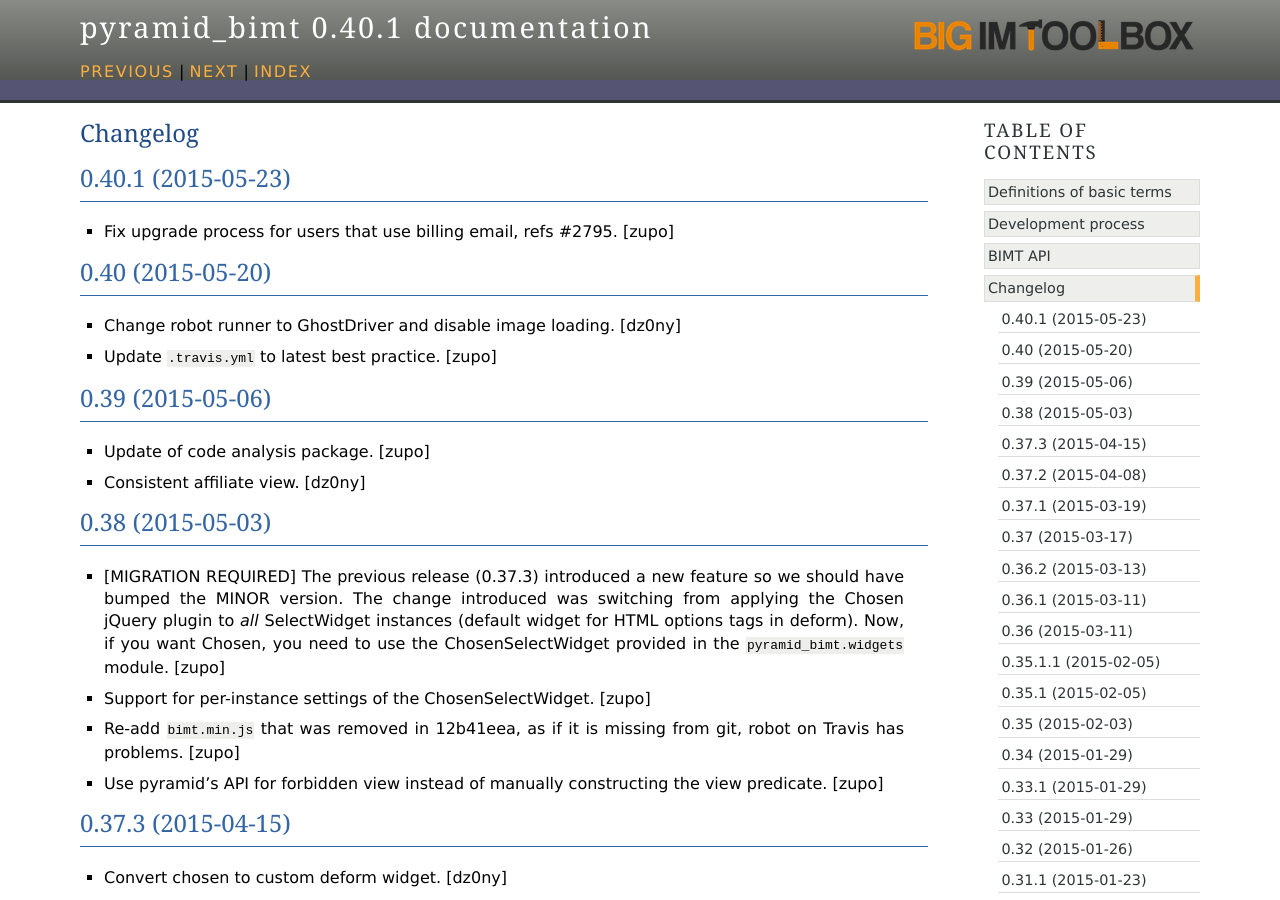
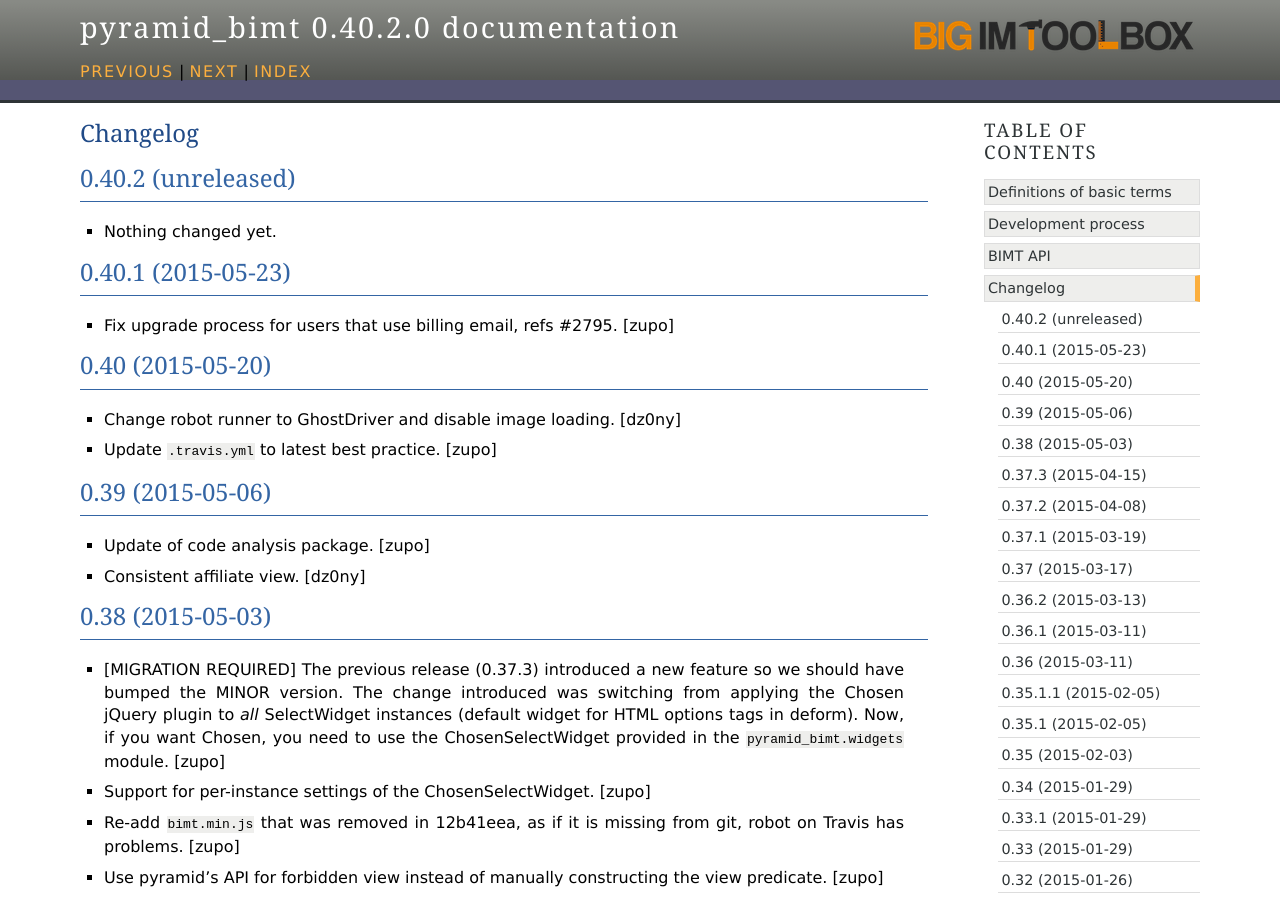
Before and after one commit to persho/pyramid_bimt, a Sphinx documentation site: the page built from docs/CHANGELOG.rst, in a window 1280 px wide and 900 px high. Built offline with Sphinx 7.4.7, drawn with Linux system fonts in a browser that asks for light colours.

Commit message:
Back to development: 0.40.2

```diff
--- a/docs/CHANGELOG.rst
+++ b/docs/CHANGELOG.rst
@@ -1,5 +1,11 @@
 Changelog
 =========
+
+
+0.40.2 (unreleased)
+-------------------
+
+- Nothing changed yet.
 
 
 0.40.1 (2015-05-23)
--- a/setup.py
+++ b/setup.py
@@ -18,7 +18,7 @@
 
 setup(
     name='pyramid_bimt',
-    version='0.40.1',
+    version='0.40.2.dev0',
     description='Base package for BIMT apps.',
     long_description=long_description,
     classifiers=[
```
